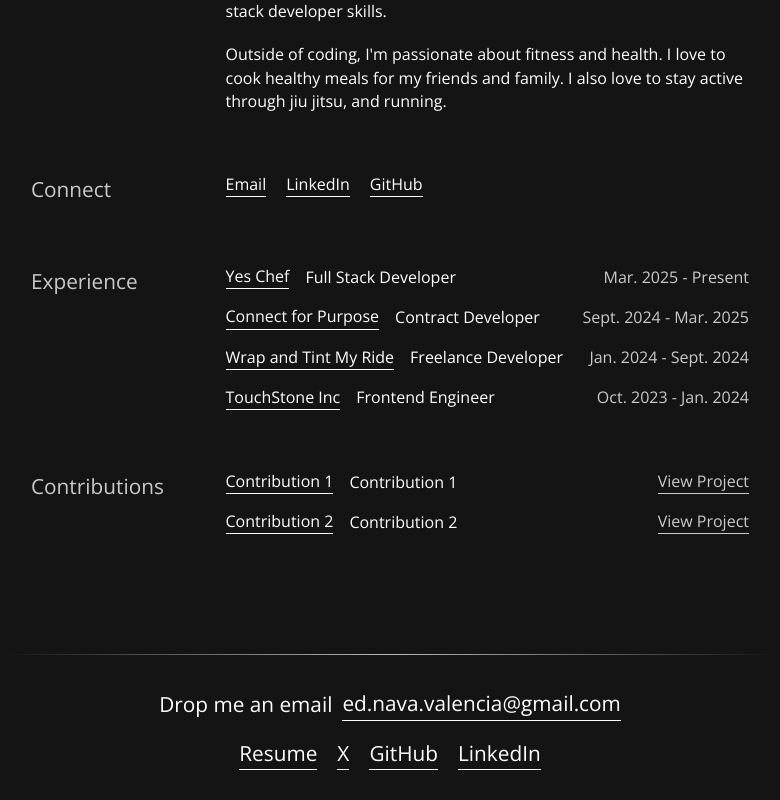
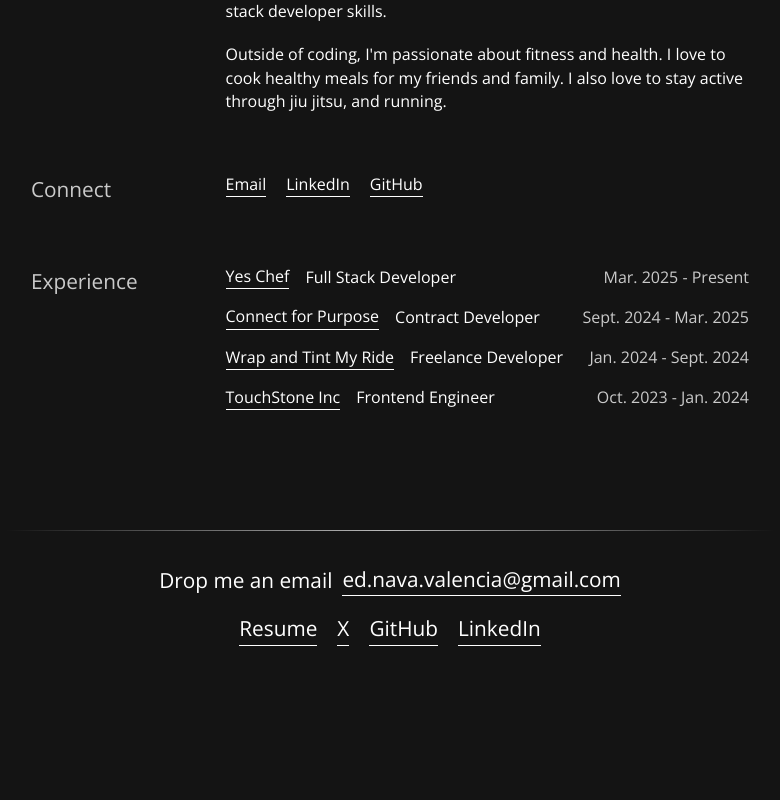
Before and after one commit to eddie-nv/portfolio, a Next.js app: page /about in a window 1280 px wide. Shown: the part 741-1541 px from the top of the page, without its empty margins (250-1030 px from the left). After the commit the page ends 1419 px from the top, so only its background shows below. Built offline with nearby package versions, Linux system fonts and the light colour scheme.

Commit message:
fix: slight improvements

```diff
--- a/src/components/about/InfoGrid.tsx
+++ b/src/components/about/InfoGrid.tsx
@@ -1,5 +1,5 @@
 'use client'
-import React from 'react';
+
 import { Box, Grid, GridCol, Text, Stack, Group } from '@mantine/core';
 import { Anchor } from '@/components/ui/Anchor';
 import { useScrollChildren } from '@/hooks/animations/useScrollChildren';
@@ -52,8 +52,8 @@ export const InfoGrid = ({ items }: InfoGridProps) => {
       case 'about-me':
         return (
           <Stack gap='lg' >
-            {(item.content as AboutMeContent).map((paragraph, i) => (
-              <Text key={i} size='sm'>{paragraph}</Text>
+            {(item.content as AboutMeContent).map((paragraph) => (
+              <Text key={crypto.randomUUID()} size='sm'>{paragraph}</Text>
             ))}
           </Stack>
         );
@@ -61,9 +61,9 @@ export const InfoGrid = ({ items }: InfoGridProps) => {
       case 'connect':
         return (
           <Group gap='lg'>
-            {(item.content as ConnectItem[]).map((link, i) => (
+            {(item.content as ConnectItem[]).map((link) => (
               <Anchor
-                key={i}
+                key={crypto.randomUUID()}
                 href={link.href}
                 c={link.color}
                 size='sm'
@@ -77,8 +77,8 @@ export const InfoGrid = ({ items }: InfoGridProps) => {
       case 'experience':
         return (
           <Stack>
-            {(item.content as ExperienceItem[]).map((exp, i) => (
-              <Group key={i} justify="space-between" w="100%" align='center'>
+            {(item.content as ExperienceItem[]).map((exp) => (
+              <Group key={crypto.randomUUID()} justify="space-between" w="100%" align='center'>
                 <Group align='center'>
                   <Anchor size='sm' href={exp.companyUrl}>{exp.company}</Anchor>
                   <Text size='sm'>{exp.position}</Text>
@@ -92,8 +92,8 @@ export const InfoGrid = ({ items }: InfoGridProps) => {
       case 'contributions':
         return (
           <Stack>
-            {(item.content as ContributionItem[]).map((contribution, i) => (
-              <Group key={i} justify="space-between" w="100%">
+            {(item.content as ContributionItem[]).map((contribution) => (
+              <Group key={crypto.randomUUID()} justify="space-between" w="100%">
                 <Group>
                   <Anchor size='sm' href={contribution.companyUrl}>{contribution.company}</Anchor>
                   <Text size='sm'>{contribution.tagline}</Text>
@@ -113,8 +113,8 @@ export const InfoGrid = ({ items }: InfoGridProps) => {
 
   return (
     <Stack gap={60} ref={infoGridRef}>
-        {items.map((item, index) => (
-            <Grid gutter={0} key={index} w='100%' opacity={0}>
+        {items.map((item) => (
+            <Grid gutter={0} key={crypto.randomUUID()} w='100%' opacity={0}>
                 <GridCol span={3} >
                     <Text c='gray' >{item.title}</Text>
                 </GridCol>
--- a/src/data/aboutData.ts
+++ b/src/data/aboutData.ts
@@ -102,23 +102,23 @@ export const aboutData = {
                 }
             ],
         },
-        {
-            title: 'Contributions',
-            id: 'contributions',
-            content: [
-                {
-                    company: 'Contribution 1',
-                    tagline: 'Contribution 1',
-                    viewContribution: 'https://github.com/edunava/contribution1',
-                    companyUrl: 'https://www.google.com'
-                },
-                {
-                    company: 'Contribution 2',
-                    tagline: 'Contribution 2',
-                    viewContribution: 'https://github.com/edunava/contribution2',
-                    companyUrl: 'https://www.google.com'
-                }
-            ],
-        }
+        // {
+        //     title: 'Contributions',
+        //     id: 'contributions',
+        //     content: [
+        //         {
+        //             company: 'Contribution 1',
+        //             tagline: 'Contribution 1',
+        //             viewContribution: 'https://github.com/edunava/contribution1',
+        //             companyUrl: 'https://www.google.com'
+        //         },
+        //         {
+        //             company: 'Contribution 2',
+        //             tagline: 'Contribution 2',
+        //             viewContribution: 'https://github.com/edunava/contribution2',
+        //             companyUrl: 'https://www.google.com'
+        //         }
+        //     ],
+        // }
     ],
 }
```
Also changed, not shown: src/components/home/BackgroundShapes.tsx (+14 -2 lines).
